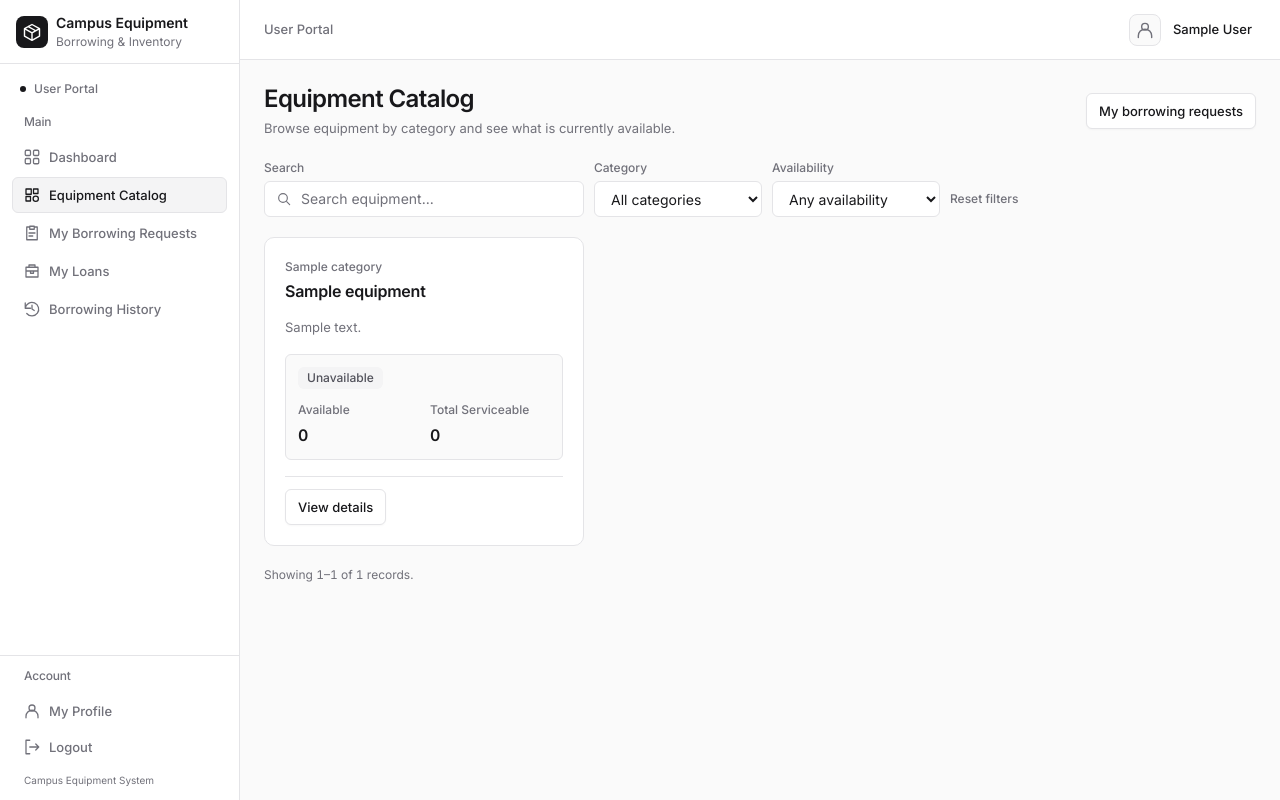
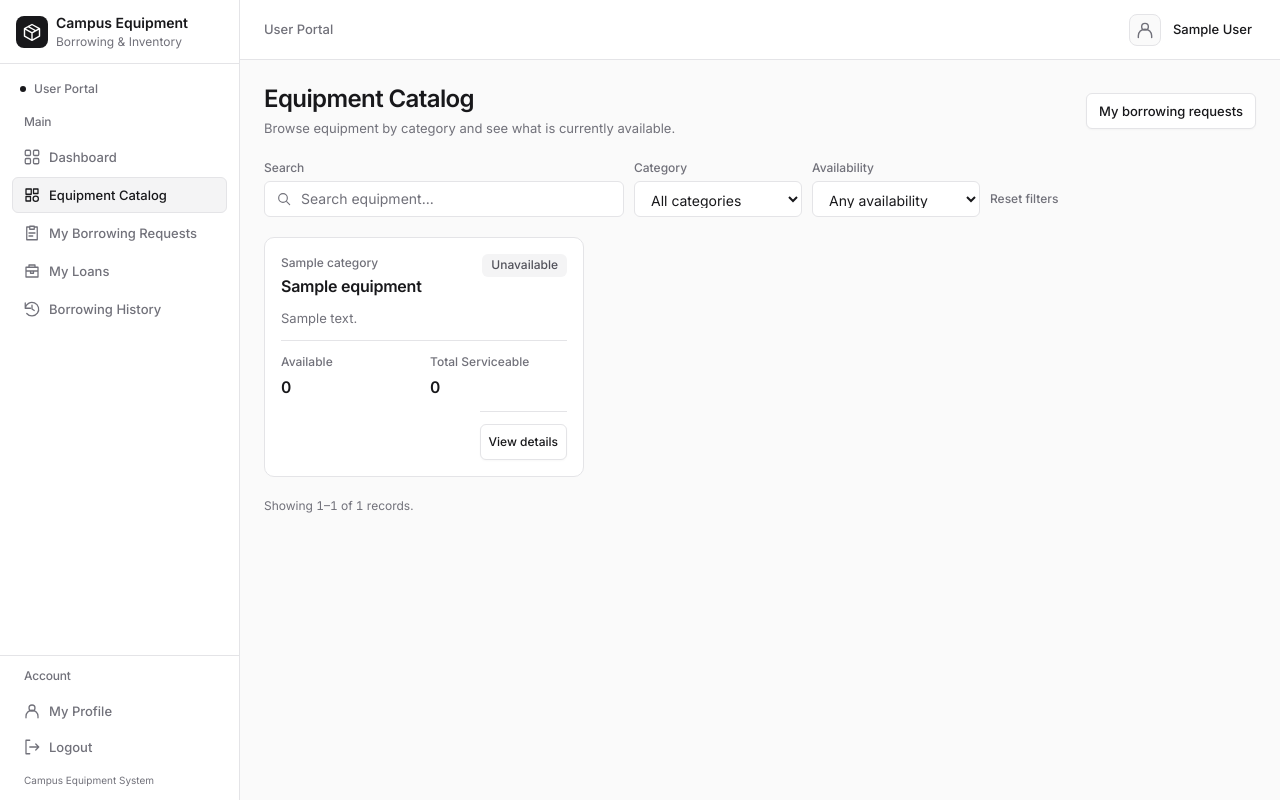
Before and after one commit to selrahcjstn/Campus-Equipment-System, a Django app: page /portal/equipment/ in a window 1280 px wide. Run offline with Django 5.2, Linux system fonts and the light colour scheme; a user stored in the database is signed in; tables that the repository leaves empty hold one stand-in row (values such as "Sample post"); data that the repository does not hold is empty.

Commit message:
style: refine equipment catalog cards and filters

```diff
--- a/static/css/inventory.css
+++ b/static/css/inventory.css
@@ -1,14 +1,21 @@
-.inventory-grid { grid-template-columns: repeat(auto-fill, minmax(min(100%, 260px), 1fr)); }
-.inventory-catalog-card { min-width: 0; display: grid; grid-template-rows: auto 1fr auto auto; align-content: start; gap: var(--space-4); }
-.inventory-catalog-card .page-actions { align-self: end; padding-top: var(--space-3); border-top: var(--border); }
-.inventory-catalog-card h2 { margin-top: var(--space-1); font-size: var(--font-card); }
+.inventory-grid { grid-template-columns: repeat(auto-fill, minmax(min(100%, 250px), 1fr)); align-items: stretch; }
+.inventory-catalog-filters .filter-toolbar__search { flex-basis: 300px; max-width: 360px; }
+.inventory-catalog-filters .filter-toolbar__secondary { flex: 0 1 auto; }
+.inventory-catalog-filters .filter-toolbar__controls { gap: var(--space-2) var(--space-3); }
+.inventory-catalog-filters .filter-toolbar__controls > .form-field { flex-basis: 170px; max-width: 190px; }
+.inventory-catalog-card { min-width: 0; height: 100%; display: flex; flex-direction: column; gap: var(--space-3); padding: var(--space-4); }
+.inventory-catalog-card__heading { display: flex; align-items: flex-start; justify-content: space-between; gap: var(--space-2); min-width: 0; }
+.inventory-catalog-card__heading > div { min-width: 0; }
+.inventory-catalog-card__heading .badge { flex: 0 0 auto; }
+.inventory-catalog-card h2 { margin-top: var(--space-1); font-size: var(--font-card); line-height: 1.3; }
 .inventory-catalog-card .eyebrow { font-size: var(--font-caption); font-weight: var(--weight-medium); color: var(--text-secondary); letter-spacing: 0; }
-.inventory-catalog-card > p { font-size: var(--font-label); }
-.inventory-catalog-card h2, .inventory-catalog-card .eyebrow { overflow-wrap: anywhere; }
-@supports (grid-template-rows: subgrid) {
-    .inventory-catalog-card { grid-template-rows: subgrid; grid-row: span 4; }
-    .inventory-catalog-card .page-actions { align-self: start; }
-}
+.inventory-catalog-card h2, .inventory-catalog-card .eyebrow, .inventory-catalog-card__description { overflow-wrap: anywhere; }
+.inventory-catalog-card__description { display: -webkit-box; margin: 0; overflow: hidden; font-size: var(--font-label); -webkit-box-orient: vertical; -webkit-line-clamp: 4; }
+.inventory-catalog-card__counts { align-self: stretch; margin-top: auto; padding-top: var(--space-3); border-top: var(--border); font-size: var(--font-caption); }
+.inventory-catalog-card__counts dd { font-size: var(--font-label); }
+.inventory-catalog-card .page-actions { align-self: end; display: flex; flex-wrap: nowrap; gap: var(--space-2); padding-top: var(--space-3); border-top: var(--border); }
+.inventory-catalog-card__actions .button { flex: 1 1 0; justify-content: center; min-width: 0; padding-inline: var(--space-2); font-size: var(--font-caption); white-space: nowrap; }
+.inventory-catalog-card__actions:has(> :only-child) > .button { flex: 0 1 auto; }
 .inventory-stock { display: grid; gap: var(--space-3); padding: var(--space-3); border: var(--border); border-radius: var(--radius-sm); background: var(--background); font-size: var(--font-caption); }
 .inventory-stock-counts { display: grid; grid-template-columns: repeat(2, minmax(0, 1fr)); gap: var(--space-3); margin: 0; }
 .inventory-stock-counts dt { color: var(--text-secondary); font-weight: var(--weight-medium); }
@@ -42,3 +49,10 @@
 .card > h2 + .inventory-counts { margin-top: var(--space-4); }
 @media (max-width: 900px) { .inventory-counts { grid-template-columns: repeat(3, minmax(0, 1fr)); } }
 @media (max-width: 479px) { .inventory-counts { grid-template-columns: repeat(2, minmax(0, 1fr)); } }
+@media (max-width: 639px) {
+    .inventory-catalog-filters .filter-toolbar__search { flex-basis: 100%; max-width: none; }
+    .inventory-catalog-filters .filter-toolbar__secondary { flex: 1 1 140px; }
+    .inventory-catalog-filters .filter-toolbar__controls > .form-field { max-width: none; }
+    .inventory-catalog-card .page-actions { flex-wrap: wrap; }
+    .inventory-catalog-card__actions .button { flex: 1 1 auto; }
+}
--- a/templates/inventory/catalog.html
+++ b/templates/inventory/catalog.html
@@ -5,12 +5,12 @@
 {% block content %}
 <header class="page-heading"><div><h1>Equipment Catalog</h1><p>Browse equipment by category and see what is currently available.</p></div><a class="button button--secondary" href="{% url 'my_requests' %}">My borrowing requests</a></header>
 <div class="section-stack">
-    {% include "components/messages.html" %}{% include "components/filter_toolbar.html" with filter_label="Filter equipment catalog" %}
+    {% include "components/messages.html" %}<div class="inventory-catalog-filters">{% include "components/filter_toolbar.html" with filter_label="Filter equipment catalog" %}</div>
     <div class="content-grid inventory-grid">{% for equipment in page_obj %}<article class="card inventory-catalog-card">
-        <div><span class="eyebrow">{{ equipment.category.name|default:"Uncategorized" }}</span><h2>{{ equipment.name }}</h2></div>
-        <p class="text-secondary">{{ equipment.description|default:"No description provided."|truncatechars:240 }}</p>
-        {% include "inventory/_stock_summary.html" with equipment=equipment only %}
-        <div class="page-actions"><a class="button button--secondary" href="{% url 'equipment_detail' equipment.pk %}">View details</a>{% if equipment.available_count %}<a class="button button--primary" href="{% url 'new_borrowing_request' %}?equipment={{ equipment.pk }}">Request equipment</a>{% endif %}</div>
+        <header class="inventory-catalog-card__heading"><div><span class="eyebrow">{{ equipment.category.name|default:"Uncategorized" }}</span><h2>{{ equipment.name }}</h2></div>{% if equipment.available_count %}{% include "components/badge.html" with label="Available" variant="success" %}{% else %}{% include "components/badge.html" with label="Unavailable" variant="inactive" %}{% endif %}</header>
+        <p class="inventory-catalog-card__description text-secondary">{{ equipment.description|default:"No description provided."|truncatechars:240 }}</p>
+        <dl class="inventory-stock-counts inventory-catalog-card__counts"><div><dt>Available</dt><dd>{{ equipment.available_count }}</dd></div><div><dt>Total Serviceable</dt><dd>{{ equipment.serviceable_count }}</dd></div></dl>
+        <div class="page-actions inventory-catalog-card__actions"><a class="button button--secondary" href="{% url 'equipment_detail' equipment.pk %}">View details</a>{% if equipment.available_count %}<a class="button button--primary" href="{% url 'new_borrowing_request' %}?equipment={{ equipment.pk }}">Request equipment</a>{% endif %}</div>
     </article>{% empty %}<section class="card empty-state">
         {% if filter_form.q.value or filter_form.category.value or filter_form.availability.value %}
         <h2>No equipment in this view</h2><p class="text-secondary">Try a different equipment name or clear your category and availability filters.</p><a class="inventory-empty-reset" href="{% url 'equipment_catalog' %}">Clear filters</a>
```
Also changed, not shown: apps/inventory/tests.py (+32 -0 lines).
